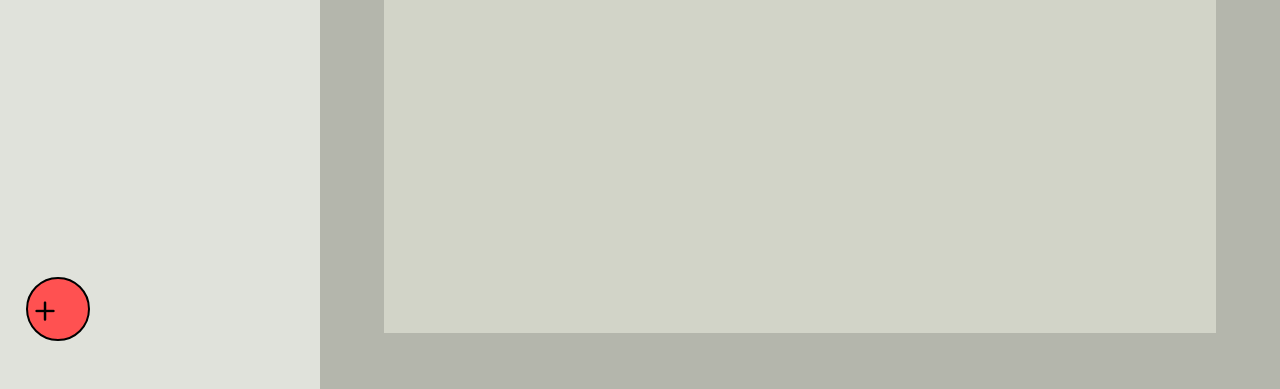
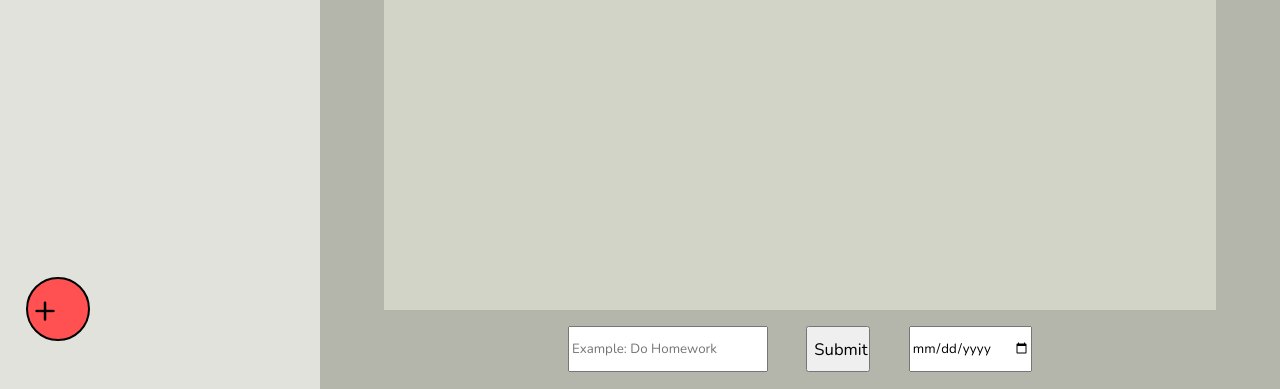
Before and after one commit to austinh13/Todo-List, a website built with webpack: page src/template.html in a window 1280 px wide. Shown: the part 411-800 px from the top of the page. Built offline with nearby package versions, Linux system fonts and the light colour scheme; a web font is replaced by a local one.

Commit message:
working on task

```diff
--- a/package.json
+++ b/package.json
@@ -26,5 +26,8 @@
     "webpack": "^5.101.0",
     "webpack-cli": "^6.0.1",
     "webpack-dev-server": "^5.2.2"
+  },
+  "dependencies": {
+    "date-fns": "^4.1.0"
   }
 }
--- a/src/index.js
+++ b/src/index.js
@@ -18,7 +18,12 @@ document.addEventListener("DOMContentLoaded", () => {
     nav();
     addTask();
     taskDisplay();
+
     const submit = document.getElementById("submitButton");
+    const submitTask = document.getElementById("taskSubmit");
+    submitTask.addEventListener("click", () => {
+
+    });
     submit.addEventListener("click", () => {
         projects.push(createNewProject());
         console.log(projects);
--- a/src/pages/nav.js
+++ b/src/pages/nav.js
@@ -18,7 +18,6 @@ export default function createNav(){
     const user = createUser("Your Username");
     const allTab = createTab("All Task",homeIcon)
     const projectTab = createTab("Projects",paperIcon)
-    const noteTab = createTab("Notes",notepadIcon)
 
     const projectHolder = document.createElement("div");
     projectHolder.classList.add("projectHolder");
@@ -39,7 +38,6 @@ export default function createNav(){
     tabHolder.appendChild(allTab);
     tabHolder.appendChild(projectTab);
     tabHolder.appendChild(projectHolder);
-    tabHolder.appendChild(noteTab);
 
     nav.appendChild(user);
     nav.appendChild(tabHolder);
--- a/src/pages/taskDisplay.js
+++ b/src/pages/taskDisplay.js
@@ -1,3 +1,5 @@
+import { add } from "date-fns";
+
 export default function createTaskDisplay(){
     const content = document.getElementById("content");
 
@@ -10,7 +12,8 @@ export default function createTaskDisplay(){
 }
 
 function createTile(){
-
+    const projectTitle = document.getElementById("currentProject");
+    const TaskGrid = document.getElementById("grid");
 }
 
 export function changePage(name){
@@ -22,10 +25,33 @@ export function changePage(name){
 
     const header = document.createElement("h1")
     header.innerHTML = name;
+    header.id = "currentProject";
 
     const grid = document.createElement("div");
     grid.classList.add("grid");
+    grid.id = "grid";
+
+    const addTask = document.createElement("div");
+    addTask.classList.add("addTask");
+
+    const input = document.createElement("input");
+    input.type = "form";
+    input.id = "taskInput";
+    input.placeholder = "Example: Do Homework";
+
+    const submitForm = document.createElement("button");
+    submitForm.id = "taskSubmit";
+    submitForm.innerHTML = "Submit";
+
+    const datePicker = document.createElement("input");
+    datePicker.type = "date";
+    datePicker.id = "datePicker";
+
+    addTask.appendChild(input);
+    addTask.appendChild(submitForm);
+    addTask.appendChild(datePicker);
 
     content.appendChild(header);
     content.appendChild(grid);
+    content.appendChild(addTask);
 }
--- a/src/styles/taskDisplayStyle.css
+++ b/src/styles/taskDisplayStyle.css
@@ -5,12 +5,13 @@
     display: flex;
     flex-direction: column;
     background-color: #b4b6ac;
-
+    gap:2vh;
     align-items: center;
 }
 
 .displayContent h1{
     font-size: 3vw;
+    margin: 1.5vh 0 0 0;
 }
 
 .grid{
@@ -18,5 +19,21 @@
     height: 80vh;
     background-color: #D2D4C8;
     display: grid;
+}
+
+.addTask{
+    display: flex;
+    flex-direction: row;
+    gap:3vw;
 
 }
+
+#taskInput{
+    width: 15vw;
+    height: 5vh;
+}
+
+#taskSubmit{
+    width: 5vw;
+    font-size: 1.3vw;
+}
```
Also changed, not shown: 1 other file.
